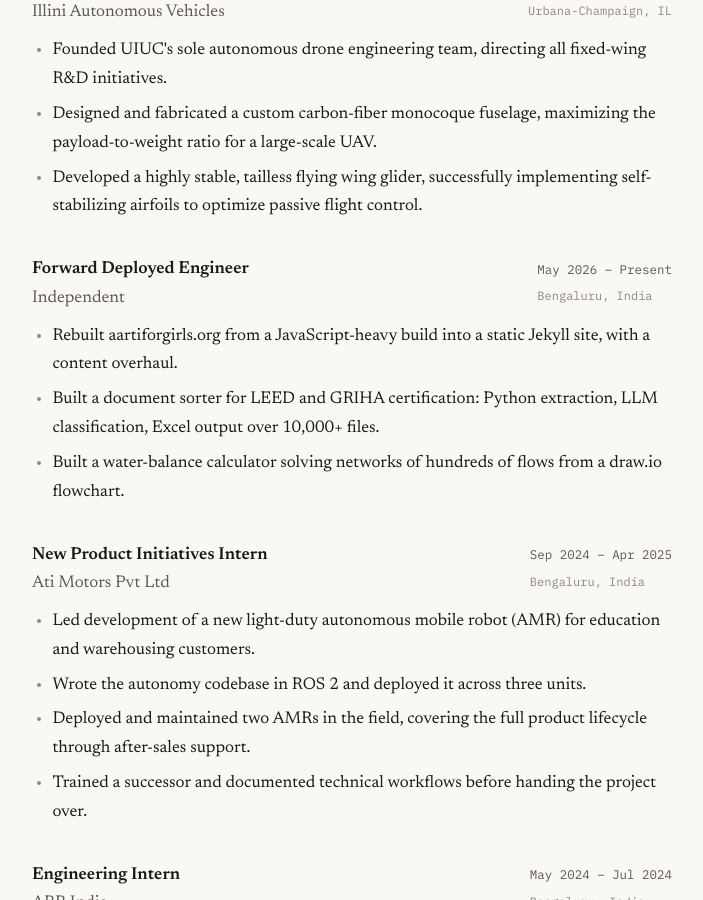
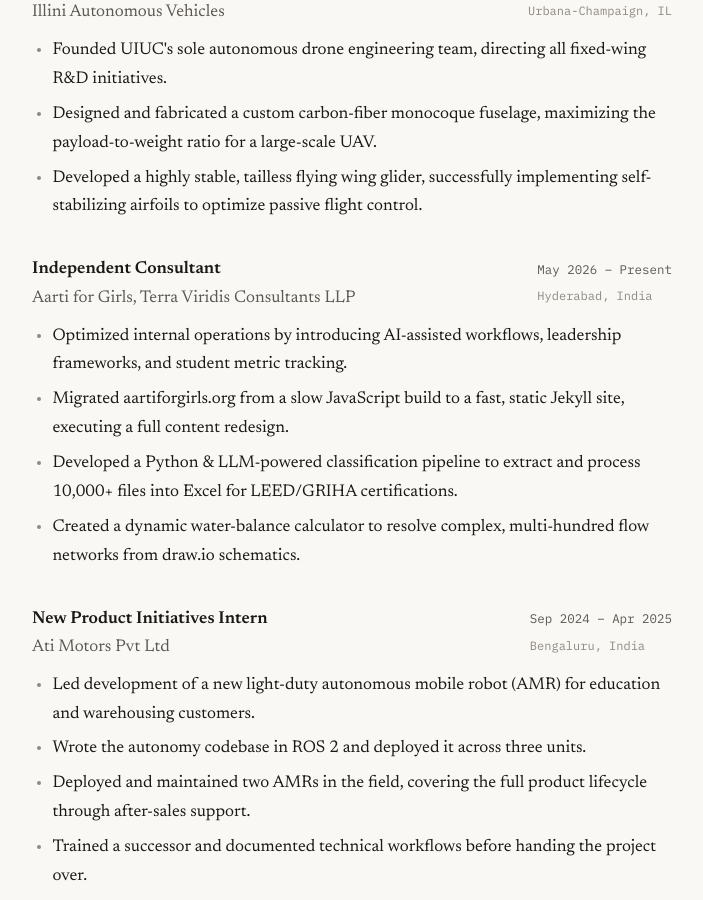
Before and after one commit to abhiramra/PortfolioWebsite, a Jekyll site: the page built from resume.md, in a window 1280 px wide and 900 px high, scrolled down 1023 px. Shown: the whole window, without its empty margins (288-991 px from the left). Built offline with Jekyll 4.4.1, drawn with Linux system fonts in a browser that asks for light colours; some of the changed text lies outside the part shown.

Commit message:
Update résumé to v2
Shorten the role to 'Mechanical Engineering' and rewrite the consulting
entry as Independent Consultant (Aarti for Girls, Terra Viridis Consultants
LLP; Hyderabad). Keep the web-only Machani entry, Media skills line and both
phone numbers; replace the downloadable PDF.

Co-Authored-By: Claude Opus 4.8 <noreply@anthropic.com>

```diff
--- a/resume.md
+++ b/resume.md
@@ -61,14 +61,15 @@ permalink: /resume/
   </div>
 
   <div class="entry">
-    <div class="entry-title">Forward Deployed Engineer</div>
+    <div class="entry-title">Independent Consultant</div>
     <div class="entry-dates">May 2026 – Present</div>
-    <div class="entry-org">Independent</div>
-    <div class="entry-place">Bengaluru, India</div>
+    <div class="entry-org">Aarti for Girls, Terra Viridis Consultants LLP</div>
+    <div class="entry-place">Hyderabad, India</div>
     <div class="entry-body"><ul>
-      <li>Rebuilt aartiforgirls.org from a JavaScript-heavy build into a static Jekyll site, with a content overhaul.</li>
-      <li>Built a document sorter for LEED and GRIHA certification: Python extraction, LLM classification, Excel output over 10,000+ files.</li>
-      <li>Built a water-balance calculator solving networks of hundreds of flows from a draw.io flowchart.</li>
+      <li>Optimized internal operations by introducing AI-assisted workflows, leadership frameworks, and student metric tracking.</li>
+      <li>Migrated aartiforgirls.org from a slow JavaScript build to a fast, static Jekyll site, executing a full content redesign.</li>
+      <li>Developed a Python &amp; LLM-powered classification pipeline to extract and process 10,000+ files into Excel for LEED/GRIHA certifications.</li>
+      <li>Created a dynamic water-balance calculator to resolve complex, multi-hundred flow networks from draw.io schematics.</li>
     </ul></div>
   </div>
 
```
Also changed, not shown: other parts of resume.md (+1 -1 lines), 1 other file.
